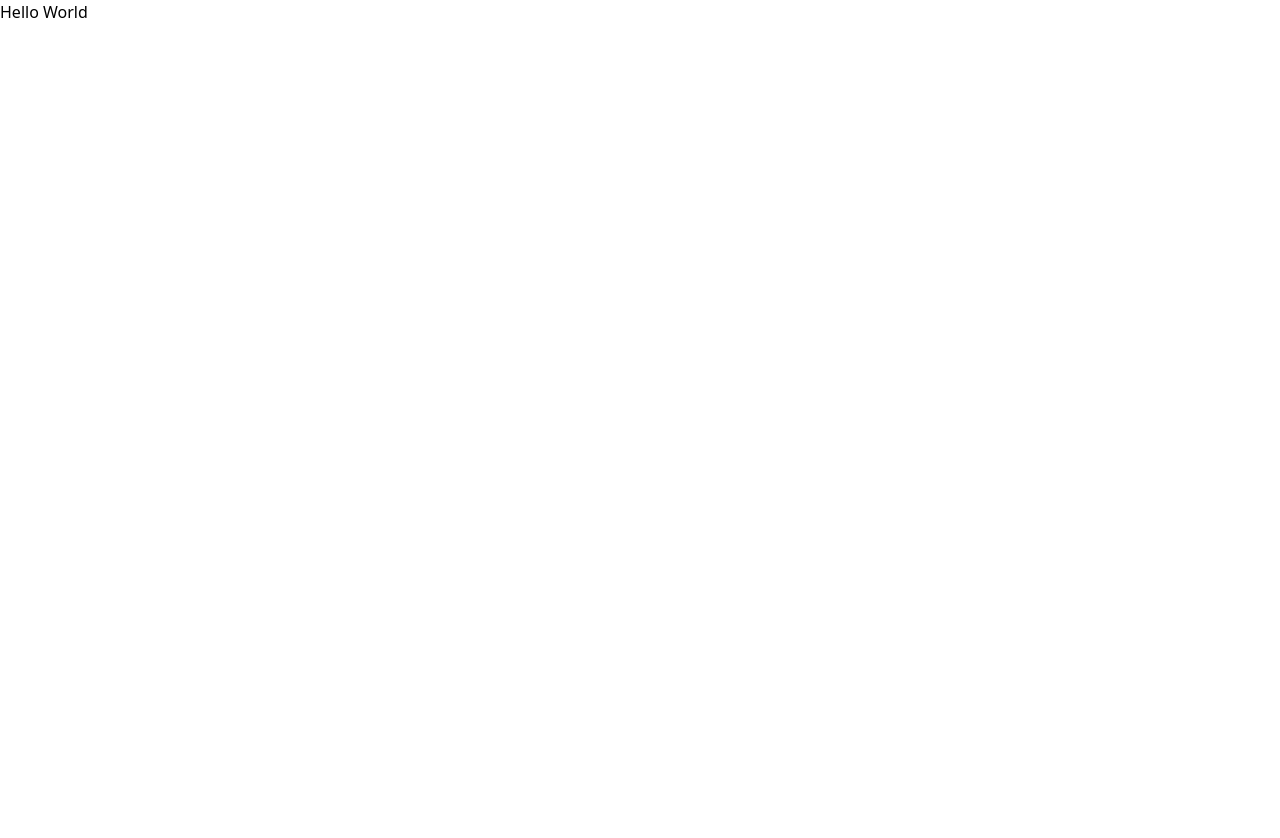
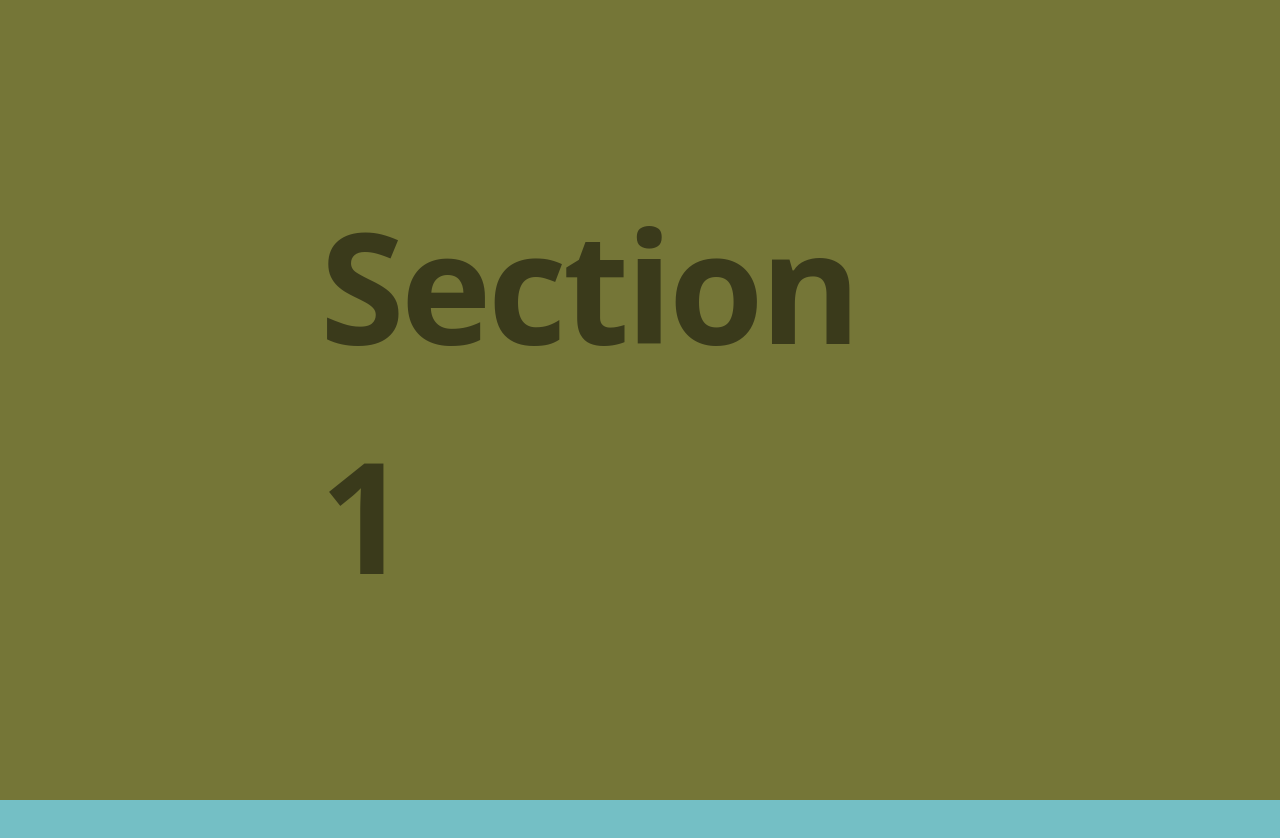
Before and after one commit to tx-appdev/hack-tx, a Next.js app in the folder client-next/: page / in a window 1280 px wide. Shown: the top 838 px of the page. Before the commit the page ends 800 px from the top, so only its background shows below. Built offline with nearby package versions, Linux system fonts and the light colour scheme.

Commit message:
Initial layout

```diff
--- a/client-next/app/globals.css
+++ b/client-next/app/globals.css
@@ -1,3 +1,40 @@
 @tailwind base;
 @tailwind components;
 @tailwind utilities;
+
+* {
+    margin: 0;
+    padding: 0;
+    box-sizing: border-box;
+}
+
+html, body {
+    width: 100%;
+    height: 100%;
+}
+
+section {
+    position: relative;
+    width: 100%;
+    min-height: 100vh;
+}
+
+img {
+    position: absolute;
+    width: 100%;
+    height: 100%;
+    object-fit: cover;
+    z-index: -1;
+}
+
+h1 {
+    position: absolute;
+    top: 50%;
+    left: 50%;
+    transform: translate(-50%, -50%);
+    font-size: 12vw;
+    font-weight: 600;
+    letter-spacing: -0.025em;
+    color: black;
+    opacity: 0.5;
+}
--- a/client-next/app/page.tsx
+++ b/client-next/app/page.tsx
@@ -1,7 +1,47 @@
 export default function Home() {
   return (
-    <div>
-      Hello World
-    </div>
+    <>
+      <div className="container">
+        <section className="hero bg-[#757637]">
+          <h1>Section 1</h1>
+        </section>
+        <section className="hero-img h-[200vh]">
+          <img src="img-1.jpg" alt="" />
+          <div className="blocks-container top">
+            <div className="blocks-row"></div>
+            <div className="blocks-row"></div>
+            <div className="blocks-row"></div>
+            <div className="blocks-row"></div>
+          </div>
+          <div className="blocks-container bottom">
+            <div className="blocks-row"></div>
+            <div className="blocks-row"></div>
+            <div className="blocks-row"></div>
+            <div className="blocks-row"></div>
+          </div>
+        </section>
+        <section className="about bg-[#375955]">
+          <h1>Section 2</h1>
+        </section>
+        <section className="about-img h-[200vh]">
+        <img src="img-2.jpg" alt="" />
+          <div className="blocks-container top">
+            <div className="blocks-row"></div>
+            <div className="blocks-row"></div>
+            <div className="blocks-row"></div>
+            <div className="blocks-row"></div>
+          </div>
+          <div className="blocks-container bottom">
+            <div className="blocks-row"></div>
+            <div className="blocks-row"></div>
+            <div className="blocks-row"></div>
+            <div className="blocks-row"></div>
+          </div>
+        </section>
+        <section className="footer bg-[#645439]">
+          <h1>Section 3</h1>
+        </section>
+      </div>
+    </>
   );
 }
```
Also changed, not shown: client-next/public/img-1.jpg (added), client-next/public/img-2.jpg (added).
